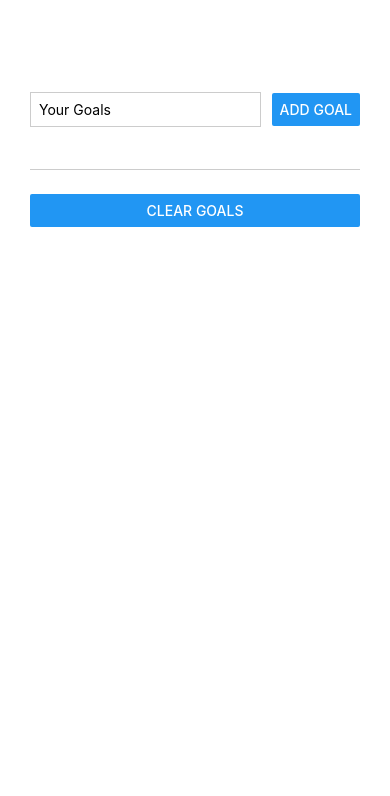
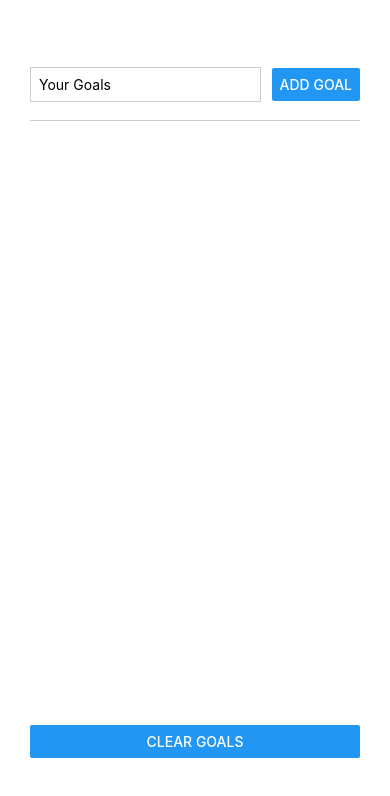
Before and after one commit to andyfoster/react-native-course, a React Native app: screen / in a window 390 px wide. Shown: the top 796 px of the page. Built offline with nearby package versions, Linux system fonts and the light colour scheme.

Commit message:
Bring back Clear Goals button

```diff
--- a/App.js
+++ b/App.js
@@ -12,7 +12,7 @@ export default function App() {
   const [courseGoals, setCourseGoals] = useState([]);
 
   function clearGoals() {
-    // setCourseGoals([]);
+    setCourseGoals([]);
   }
 
   function addGoalHandler(enteredText) {
@@ -25,9 +25,7 @@ export default function App() {
   return (
     <View style={styles.appContainer}>
       <GoalInput onAddGoal={addGoalHandler} />
-      <View>
-        <Button title="Clear Goals" onPress={clearGoals} />
-      </View>
+
       <View style={styles.goalsArea}>
         <FlatList
           data={courseGoals}
@@ -37,6 +35,9 @@ export default function App() {
           keyExtractor={(item) => item.id}
           alwaysBounceVertical={false}
         />
+      </View>
+      <View style={styles.clearButtonArea}>
+        <Button title="Clear Goals" onPress={clearGoals} />
       </View>
     </View>
   );
@@ -51,9 +52,13 @@ const styles = StyleSheet.create({
     paddingRight: 10,
     flex: 1,
   },
+  clearButtonArea: {
+    flex: 1,
+    marginBottom: 50,
+  },
 
   goalsArea: {
-    flex: 5,
+    flex: 8,
     paddingTop: 24,
   },
 });
```
